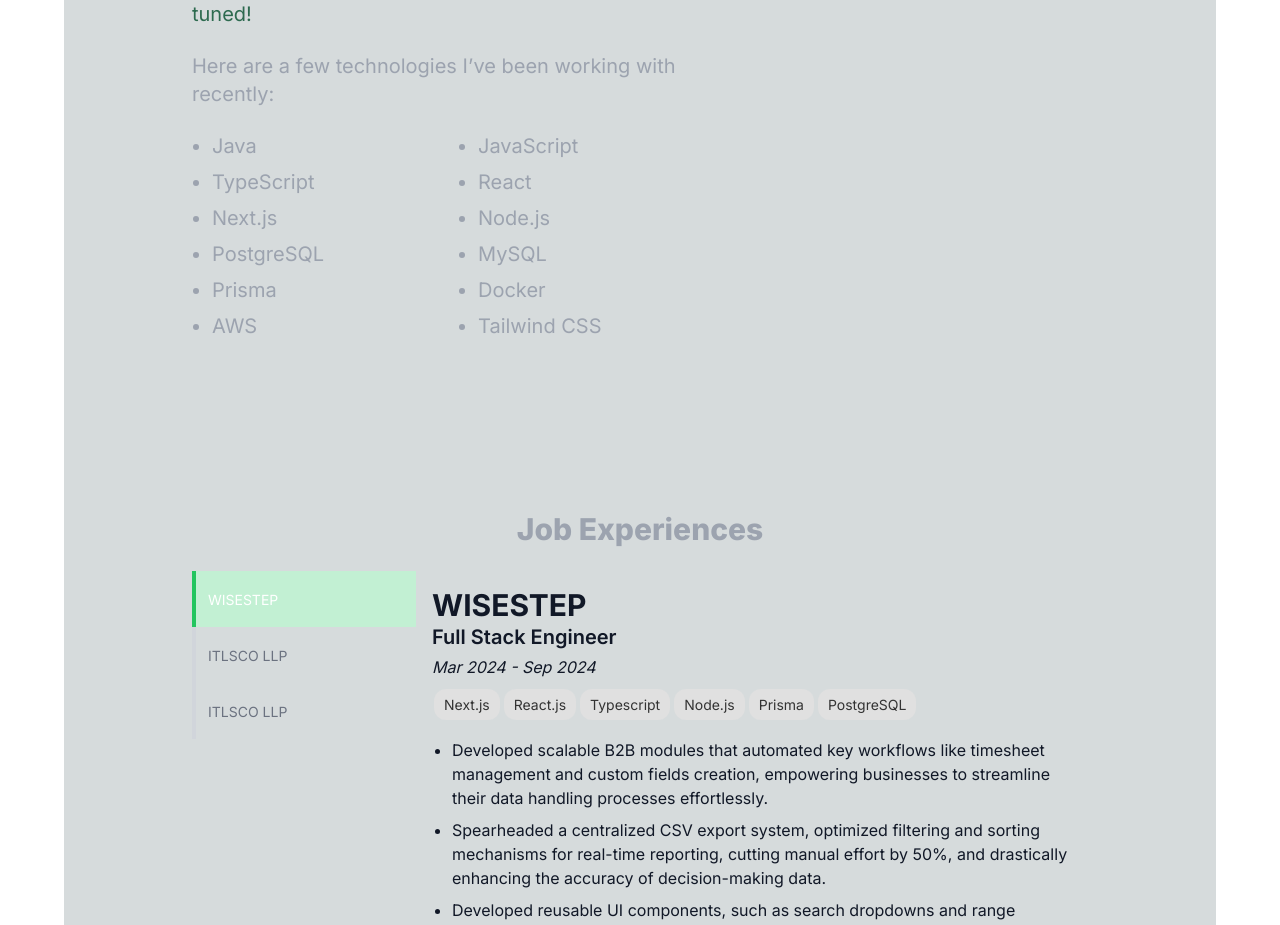
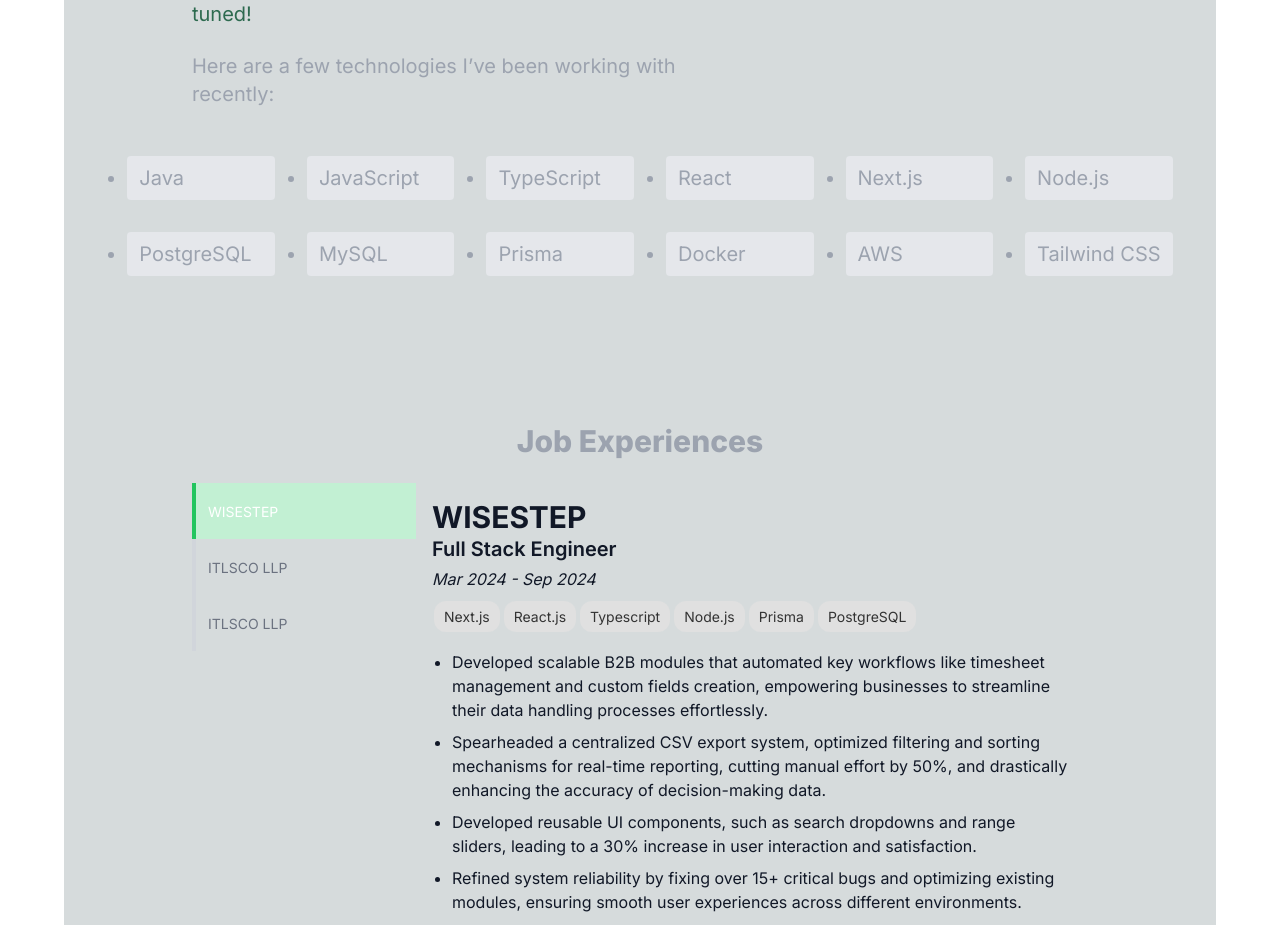
Before and after one commit to rothardo/my-portfolio-ashwintemkar, a Next.js app in the folder my-portfolio/: page / in a window 1280 px wide. Shown: the part 1384-2309 px from the top of the page. Built offline with nearby package versions, Linux system fonts and the light colour scheme.

Commit message:
adjusted the data

```diff
--- a/my-portfolio/src/app/data/data.tsx
+++ b/my-portfolio/src/app/data/data.tsx
@@ -100,3 +100,18 @@
   },
   // Add more projects as needed
 ];
+
+export const technologies = [
+  "Java",
+  "JavaScript",
+  "TypeScript",
+  "React",
+  "Next.js",
+  "Node.js",
+  "PostgreSQL",
+  "MySQL",
+  "Prisma",
+  "Docker",
+  "AWS",
+  "Tailwind CSS",
+];
--- a/my-portfolio/src/app/sections/About.tsx
+++ b/my-portfolio/src/app/sections/About.tsx
@@ -2,22 +2,9 @@
 import ashwin from "@/images/ashwin.jpeg";
 import Image from "next/image";
 import SectionContainer from "@/components/SectionContainer";
+import { technologies } from "../data/data"; // Assuming technologies is an array from your data file
 
 const About: FC = () => {
-  const technologies = [
-    "Java",
-    "JavaScript",
-    "TypeScript",
-    "React",
-    "Next.js",
-    "Node.js",
-    "PostgreSQL",
-    "MySQL",
-    "Prisma",
-    "Docker",
-    "AWS",
-    "Tailwind CSS",
-  ];
   return (
     <SectionContainer>
       <div className="max-w-4xl mx-auto mb-6">
@@ -71,18 +58,19 @@
           <p className="text-base sm:text-lg md:text-xl mb-6 text-accent-light dark:text-accent-light">
             Here are a few technologies I’ve been working with recently:
           </p>
-          <ul className="grid grid-cols-2 gap-2 list-disc pl-5">
+        </div>
+      </div>
+
+      <ul className="grid grid-cols-2 sm:grid-cols-3 md:grid-cols-4 lg:grid-cols-6 gap-8 list-disc pl-5 justify-center mx-auto">
         {technologies.map((tech, index) => (
           <li
             key={index}
-                className="text-base sm:text-lg md:text-xl text-accent-light dark:text-accent-light"
+            className="text-base sm:text-lg md:text-xl text-accent-light dark:text-accent-light bg-gray-200 dark:bg-gray-800 rounded px-3 py-2"
           >
             {tech}
           </li>
         ))}
       </ul>
-        </div>
-      </div>
     </SectionContainer>
   );
 };
```
Lines whose indentation alone changed are shown as unchanged.
